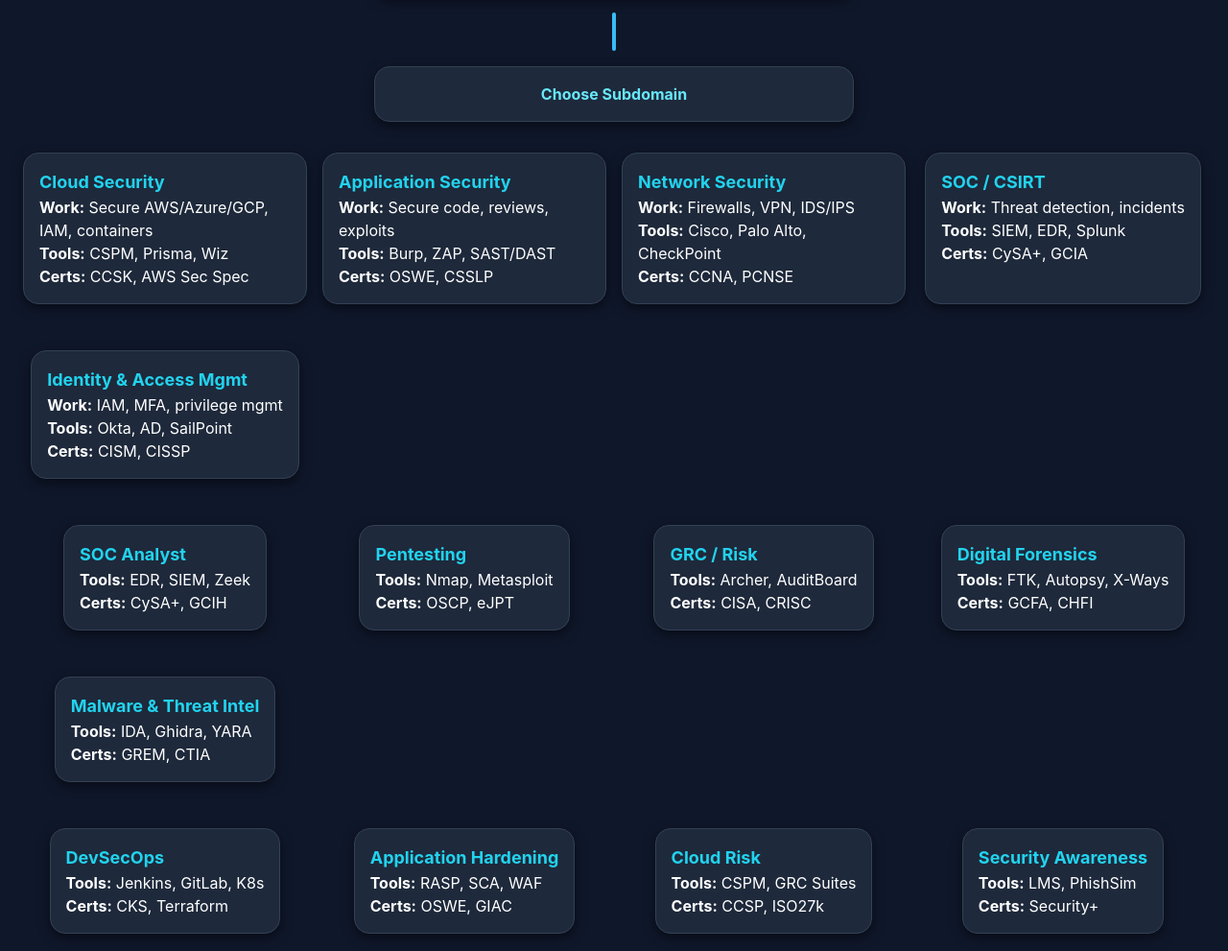
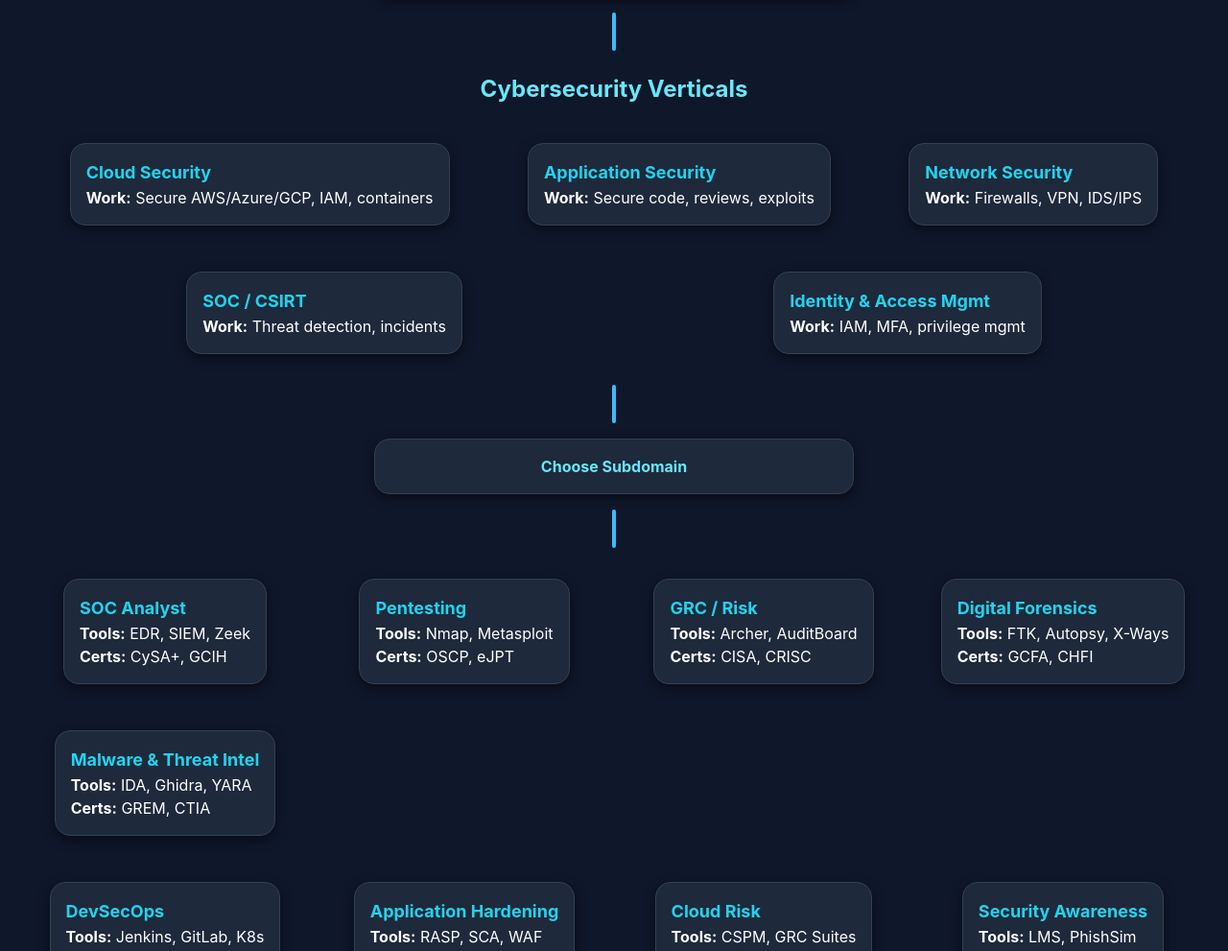
Before and after one commit to vishwaciso/VishwaOps-Cybersecurity, a plain HTML site: page index.html in a window 1280 px wide. Shown: the part 1719-2710 px from the top of the page at 96% size. Drawn offline with nearby package versions, Linux system fonts and the light colour scheme.

Commit message:
Update index.html

```diff
--- a/index.html
+++ b/index.html
@@ -3,7 +3,7 @@
 <head>
   <meta charset="UTF-8" />
   <meta name="viewport" content="width=device-width, initial-scale=1.0" />
-  <title>Cybersecurity Roadmap</title>
+  <title>VishwaOps - Cybersecurity Roadmap</title>
   <script src="https://cdn.tailwindcss.com"></script>
   <style>
     body {
@@ -38,11 +38,19 @@
       gap: 1rem;
       margin-top: 1rem;
     }
+    .horizontal {
+      display: flex;
+      flex-wrap: wrap;
+      justify-content: center;
+      gap: 1rem;
+      margin: 1rem auto;
+      max-width: 1200px;
+    }
   </style>
 </head>
 <body class="p-6">
 
-  <h1 class="text-4xl font-bold text-center text-cyan-400 mb-8">Cybersecurity Roadmap 🚀</h1>
+  <h1 class="text-4xl font-bold text-center text-cyan-400 mb-8">VishwaOps - Cybersecurity Roadmap 🚀</h1>
 
   <!-- Common Path -->
   <div class="card text-center font-bold text-cyan-300">Common Prerequisites</div>
@@ -104,45 +112,23 @@
     <p><b>Tools:</b> Snort, Suricata, Splunk, Zeek</p>
     <p><b>Certs:</b> Splunk Core, Cisco CyberOps</p>
   </div>
+
+  <!-- Horizontal Verticals -->
+  <div class="divider"></div>
+  <h2 class="text-2xl text-center font-bold text-cyan-300 my-6">Cybersecurity Verticals</h2>
+  <div class="horizontal">
+    <div class="card"><h2 class="font-bold text-lg text-cyan-400">Cloud Security</h2><p><b>Work:</b> Secure AWS/Azure/GCP, IAM, containers</p></div>
+    <div class="card"><h2 class="font-bold text-lg text-cyan-400">Application Security</h2><p><b>Work:</b> Secure code, reviews, exploits</p></div>
+    <div class="card"><h2 class="font-bold text-lg text-cyan-400">Network Security</h2><p><b>Work:</b> Firewalls, VPN, IDS/IPS</p></div>
+    <div class="card"><h2 class="font-bold text-lg text-cyan-400">SOC / CSIRT</h2><p><b>Work:</b> Threat detection, incidents</p></div>
+    <div class="card"><h2 class="font-bold text-lg text-cyan-400">Identity & Access Mgmt</h2><p><b>Work:</b> IAM, MFA, privilege mgmt</p></div>
+  </div>
+
+  <div class="divider"></div>
+  <div class="card text-center font-bold text-cyan-300">Choose Subdomain</div>
   <div class="divider"></div>
 
-  <div class="card text-center font-bold text-cyan-300">Choose Subdomain</div>
-
   <!-- Branching Subdomains -->
-  <div class="branch">
-    <div class="card">
-      <h2 class="font-bold text-lg text-cyan-400">Cloud Security</h2>
-      <p><b>Work:</b> Secure AWS/Azure/GCP, IAM, containers</p>
-      <p><b>Tools:</b> CSPM, Prisma, Wiz</p>
-      <p><b>Certs:</b> CCSK, AWS Sec Spec</p>
-    </div>
-    <div class="card">
-      <h2 class="font-bold text-lg text-cyan-400">Application Security</h2>
-      <p><b>Work:</b> Secure code, reviews, exploits</p>
-      <p><b>Tools:</b> Burp, ZAP, SAST/DAST</p>
-      <p><b>Certs:</b> OSWE, CSSLP</p>
-    </div>
-    <div class="card">
-      <h2 class="font-bold text-lg text-cyan-400">Network Security</h2>
-      <p><b>Work:</b> Firewalls, VPN, IDS/IPS</p>
-      <p><b>Tools:</b> Cisco, Palo Alto, CheckPoint</p>
-      <p><b>Certs:</b> CCNA, PCNSE</p>
-    </div>
-    <div class="card">
-      <h2 class="font-bold text-lg text-cyan-400">SOC / CSIRT</h2>
-      <p><b>Work:</b> Threat detection, incidents</p>
-      <p><b>Tools:</b> SIEM, EDR, Splunk</p>
-      <p><b>Certs:</b> CySA+, GCIA</p>
-    </div>
-    <div class="card">
-      <h2 class="font-bold text-lg text-cyan-400">Identity & Access Mgmt</h2>
-      <p><b>Work:</b> IAM, MFA, privilege mgmt</p>
-      <p><b>Tools:</b> Okta, AD, SailPoint</p>
-      <p><b>Certs:</b> CISM, CISSP</p>
-    </div>
-  </div>
-
-  <!-- Second row of branches -->
   <div class="branch">
     <div class="card"><h2 class="font-bold text-lg text-cyan-400">SOC Analyst</h2><p><b>Tools:</b> EDR, SIEM, Zeek</p><p><b>Certs:</b> CySA+, GCIH</p></div>
     <div class="card"><h2 class="font-bold text-lg text-cyan-400">Pentesting</h2><p><b>Tools:</b> Nmap, Metasploit</p><p><b>Certs:</b> OSCP, eJPT</p></div>
```
